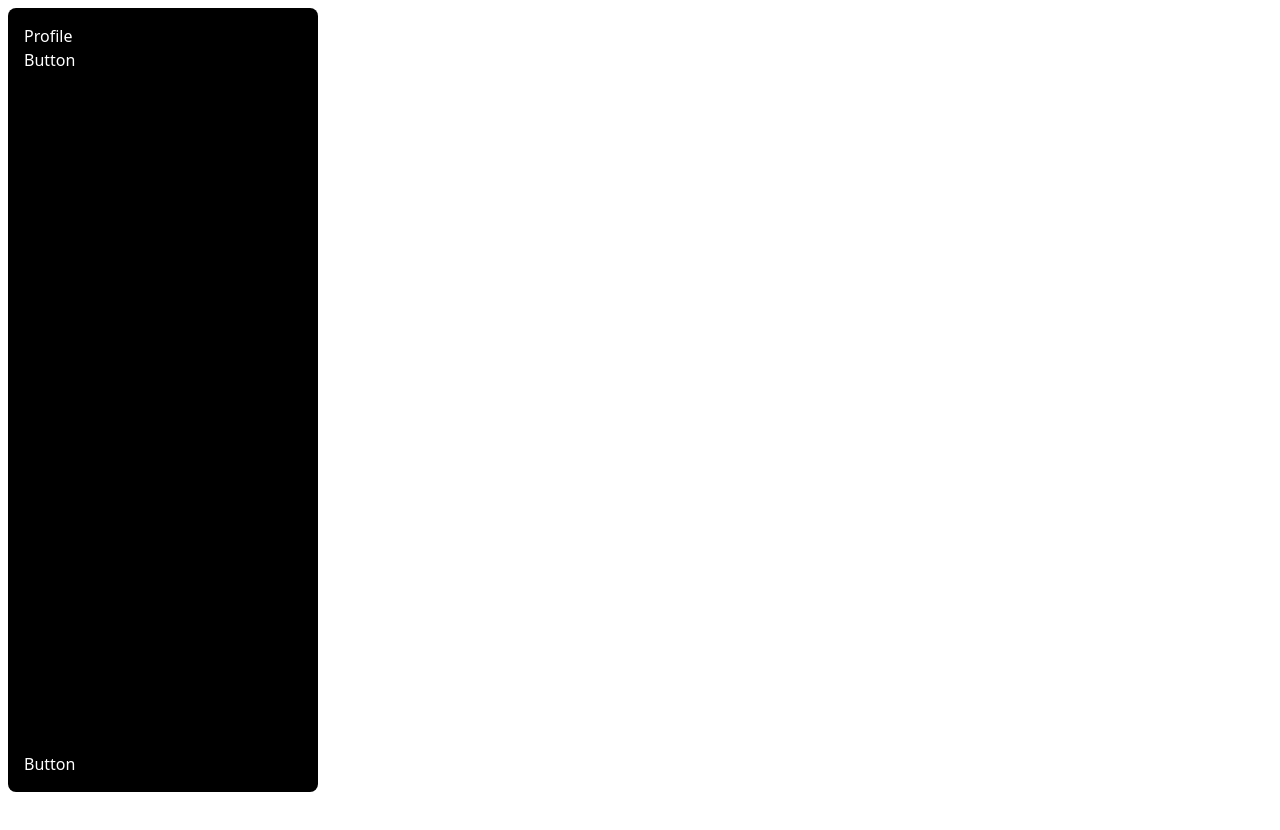
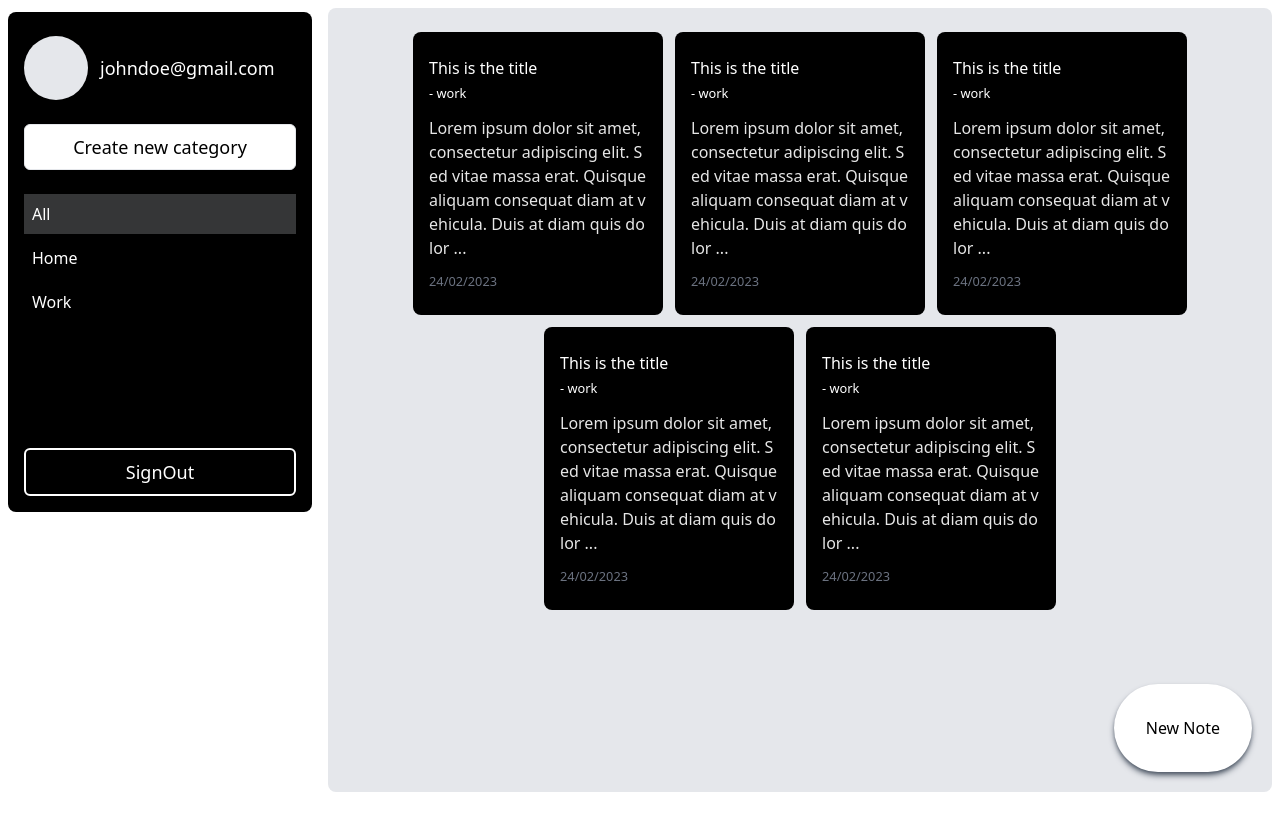
Before and after one commit to UsamaKashif/react-notes-app, a React (Create React App) app: page / in a window 1280 px wide. Before the commit the page ends 800 px from the top, so only its background shows below. Built offline with nearby package versions, Linux system fonts and the light colour scheme.

Commit message:
home page UI

```diff
--- a/package.json
+++ b/package.json
@@ -6,6 +6,7 @@
     "@testing-library/jest-dom": "^5.17.0",
     "@testing-library/react": "^13.4.0",
     "@testing-library/user-event": "^13.5.0",
+    "lucide-react": "^0.268.0",
     "react": "^18.2.0",
     "react-dom": "^18.2.0",
     "react-scripts": "5.0.1",
--- a/src/components/Button.jsx
+++ b/src/components/Button.jsx
@@ -1,8 +1,19 @@
 import React from 'react'
 
-const Button = () => {
+export const BTN_TYPES = {
+    SOLID: "bg-white text-black",
+    OUTLINE: "bg-transparent text-white border-white border-2",
+    SOLIDINVERSE: "bg-black text-white",
+    OUTLINEINVERSE: "bg-transparent text-black border-black border-2"
+}
+
+const Button = ({
+    text,
+    onClick,
+    type = "SOLID"
+}) => {
   return (
-    <div>Button</div>
+    <div onClick={onClick} className={`w-full text-base sm:text-lg 2xl:text-2xl text-center border p-2 rounded-md cursor-pointer ${BTN_TYPES[type]}`} >{text}</div>
   )
 }
 
--- /dev/null
+++ b/src/components/Cards.jsx
@@ -0,0 +1,16 @@
+import React from 'react'
+
+const Cards = () => {
+  return (
+    <div className='bg-black text-white cursor-pointer rounded-lg w-[250px] h-fit min-h-[130px] py-6 px-4 flex flex-col justify-between'>
+      <section className='w-full break-all'>
+        <h2 className='max-h-[120px] truncate 2xl:text-xl'>This is the title</h2>
+        <small className='text-md'>- work</small>
+        <p className='opacity-90 my-3'> Lorem ipsum dolor sit amet, consectetur adipiscing elit. Sed vitae massa erat. Quisque aliquam consequat diam at vehicula. Duis at diam quis dolor ... </p>
+      </section>
+      <small className='text-md text-gray-500'>24/02/2023</small>
+    </div>
+  )
+}
+
+export default Cards
--- a/src/components/Layout.jsx
+++ b/src/components/Layout.jsx
@@ -2,7 +2,7 @@ import React from 'react'
 
 const Layout = ({children}) => {
   return (
-    <div className='container p-2 mx-auto min-h-screen h-screen grid grid-cols-12 gap-2'>
+    <div className='container p-2 mx-auto min-h-screen mb-8 grid grid-cols-12 gap-4'>
         {children}
     </div>
   )
--- /dev/null
+++ b/src/components/Modal.jsx
@@ -0,0 +1,20 @@
+import { XSquare } from 'lucide-react'
+import React from 'react'
+
+const Modal = ({children, title, open, setOpen}) => {
+  return (
+    <div className={`${open ? 'fixed' : 'hidden'} inset-0 z-10 bg-black bg-opacity-75 p-3 backdrop-blur-sm flex justify-center items-center`}>
+        <div className='bg-white text-black min-w-[300px] rounded-lg p-2'>
+            <section className='flex items-center justify-between border-b-2 pb-2'>
+              <h1>{title}</h1>
+              <XSquare className='cursor-pointer' onClick={() => setOpen(false)} />
+            </section>
+            <section className='w-full pt-3 pb-1'>
+              {children}
+            </section>
+        </div>
+    </div>
+  )
+}
+
+export default Modal
--- /dev/null
+++ b/src/components/NewCategory.jsx
@@ -0,0 +1,16 @@
+import React from 'react'
+import Modal from './Modal'
+import Button from './Button'
+
+const NewCategory = ({open, setOpen}) => {
+    return (
+        <Modal open={open} setOpen={setOpen} title={"New Category"}>
+            <form className='flex flex-col gap-2'>
+                <input className='w-full border-2 rounded-md text-base placeholder:text-sm px-2 border-black py-2' type="text" placeholder='New Category Name' />
+                <Button text={"Create Category"} type='SOLIDINVERSE' />
+            </form>
+        </Modal>
+    )
+}
+
+export default NewCategory
--- /dev/null
+++ b/src/components/NewNote.jsx
@@ -0,0 +1,16 @@
+import React from 'react'
+import Modal from './Modal'
+import Button from './Button'
+
+const NewNote = ({open, setOpen}) => {
+    return (
+        <Modal open={open} setOpen={setOpen} title={"New Note"}>
+            <form className='flex flex-col gap-2'>
+                <input className='w-full border-2 rounded-md text-base placeholder:text-sm px-2 border-black py-2' type="text" placeholder='New Note Title' />
+                <Button text={"Create Note"} type='SOLIDINVERSE' />
+            </form>
+        </Modal>
+    )
+}
+
+export default NewNote
--- /dev/null
+++ b/src/components/NewNoteButton.jsx
@@ -0,0 +1,14 @@
+import React from 'react'
+import NewNote from './NewNote'
+
+const NewNoteButton = () => {
+  const [open, setOpen] = React.useState(false)
+  return (
+    <>
+      <button onClick={() => setOpen(prev => !prev)} className='fixed right-3 md:right-7 rounded-full text-black cursor-pointer p-5 md:p-8 bottom-7 bg-white shadow-md shadow-gray-600'>New Note</button>
+      <NewNote open={open} setOpen={setOpen} />
+    </>
+  )
+}
+
+export default NewNoteButton
--- a/src/components/Profile.jsx
+++ b/src/components/Profile.jsx
@@ -2,7 +2,10 @@ import React from 'react'
 
 const Profile = () => {
   return (
-    <div>Profile</div>
+    <section className='flex items-center gap-3 pt-2 pb-6 overflow-hidden max-w-full'>
+        <div className='min-w-16 w-16 aspect-square h-auto bg-gray-200 rounded-full' ></div>
+        <h1 className='text-base lg:text-lg 2xl:text-xl break-all ' >johndoe@gmail.com</h1>
+    </section>
   )
 }
 
--- a/src/components/SideBar.jsx
+++ b/src/components/SideBar.jsx
@@ -1,20 +1,57 @@
 import React from 'react'
 import Profile from './Profile'
 import Button from './Button'
+import { Menu, MoveLeft } from 'lucide-react'
+import NewCategory from './NewCategory'
+
+const categories = [{
+  name: "All",
+  id: 1
+}, {
+  name: "Home",
+  id: 2
+}, {
+  name: "Work",
+  id: 3
+}]
 
 const SideBar = () => {
+  const [newCatOpen, setnewCatOpen] = React.useState(false)
+  const [sidebarOpen, setSidebarOpen] = React.useState(false)
+  const [selectedCategory, setSelectedCategory] = React.useState({
+    name: "All",
+    id: 1
+  })
   return (
-    <div className='h-full text-white flex flex-col justify-between p-4 bg-black col-span-3 rounded-lg'>
+    <>
+      <div className={`h-full ${sidebarOpen ? 'fixed' : 'hidden lg:flex'} lg:relative left-0 top-0 z-10 bottom-0 col-span-3 flex flex-col`}>
+        <div className='sticky top-3 flex  lg:max-h-[500px] text-white flex-col h-full justify-between p-4 bg-black  lg:rounded-lg'>
           <section>
+            <MoveLeft className='ml-auto lg:hidden cursor-pointer' onClick={() => setSidebarOpen(false)} />
             {/* User Profile */}
             <Profile />
             {/* Create new category */}
-        <Button />
+            <Button onClick={() => setnewCatOpen(prev => !prev)} text={"Create new category"} />
             {/* list of categories */}
+            <section className='max-h-[200px] overflow-y-auto mt-6'>
+              {
+                categories.map((cat) => {
+                  return (
+                    <p key={cat.id} onClick={() => {
+                      setSelectedCategory(cat)
+                    }} className={`${selectedCategory.id === cat.id ? 'bg-gray-300 bg-opacity-25' : ''} cursor-pointer py-2 mb-1 px-2`}>{cat.name}</p>
+                  )
+                })
+              }
+            </section>
           </section>
           {/* logout button */}
-      <Button />
+          <Button text={"SignOut"} type='OUTLINE' />
         </div>
+      </div>
+      <Menu onClick={() => setSidebarOpen(true)} className='lg:hidden col-span-1 sticky top-0 cursor-pointer' />
+      <NewCategory open={newCatOpen} setOpen={setnewCatOpen} />
+    </>
   )
 }
 
--- a/src/pages/HomePage.jsx
+++ b/src/pages/HomePage.jsx
@@ -1,11 +1,25 @@
 import React from 'react'
 import Layout from '../components/Layout'
 import SideBar from '../components/SideBar'
+import Cards from '../components/Cards'
+import NewNoteButton from '../components/NewNoteButton'
 
 const HomePage = () => {
   return (
     <Layout>
         <SideBar />
+        <section className='col-span-11 lg:col-span-9 h-full bg-gray-200 rounded-lg' >
+            {/* list of notes */}
+
+            <section className='flex flex-wrap items-start justify-center gap-3 py-6 px-2'>
+            {
+                new Array(5).fill(0).map((_, i) => (
+                    <Cards key={i} />
+                ))
+            }
+            </section>
+        </section>
+        <NewNoteButton />
     </Layout>
   )
 }
```
Also changed, not shown: 1 other file (tests, documents, lock files or other folders). Lines whose indentation alone changed are shown as unchanged.
